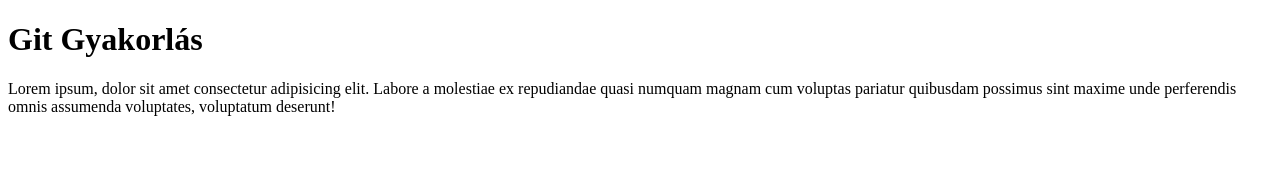
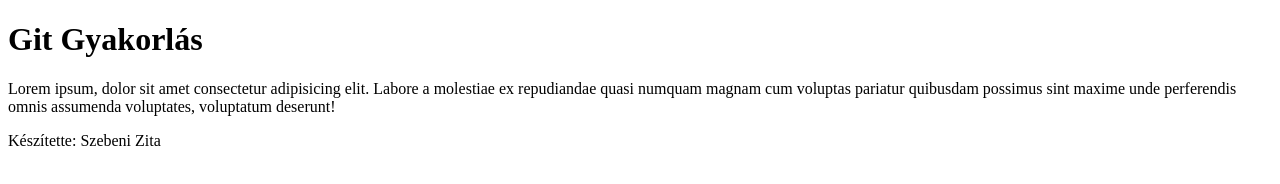
Before and after one commit to Zizu70/SzebeniZita-git-gyakorlas, a plain HTML site: page index.html in a window 1280 px wide. Drawn offline with Linux system fonts and the light colour scheme.

Commit message:
Lábléc elhelyezése

```diff
--- a/index.html
+++ b/index.html
@@ -10,5 +10,8 @@
         <h1>Git Gyakorlás</h1>
         <p>Lorem ipsum, dolor sit amet consectetur adipisicing elit. Labore a molestiae ex repudiandae quasi numquam magnam cum voluptas pariatur quibusdam possimus sint maxime unde perferendis omnis assumenda voluptates, voluptatum deserunt!</p>
     </main>
+    <footer>
+        <p>Készítette: Szebeni Zita</p>
+    </footer>
 </body>
 </html>
```
